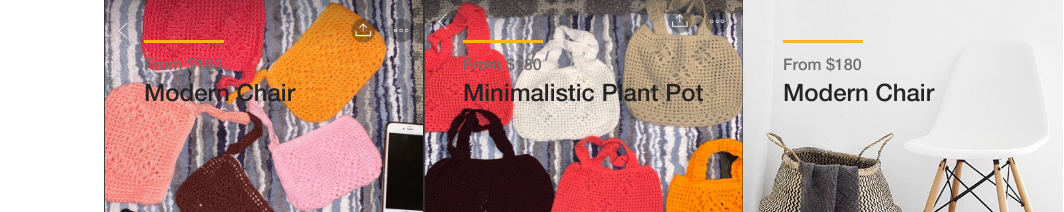
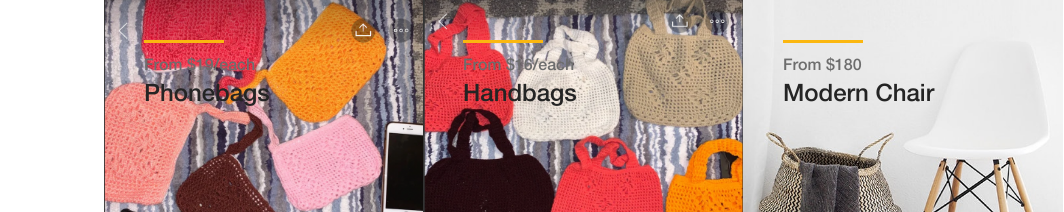
Before and after one commit to XinyiXiang/OKS, a plain HTML site: page index.html in a window 1280 px wide. Shown: the top 212 px of the page, 216-1280 px from the left. Drawn offline with Linux system fonts and the light colour scheme.

Commit message:
Changed the name for items

```diff
--- a/index.html
+++ b/index.html
@@ -108,8 +108,8 @@
                         <!-- Hover Content -->
                         <div class="hover-content">
                             <div class="line"></div>
-                            <p>From $180</p>
-                            <h4>Modern Chair</h4>
+                            <p>From $19/each</p>
+                            <h4>Phonebags</h4>
                         </div>
                     </a>
                 </div>
@@ -121,8 +121,8 @@
                         <!-- Hover Content -->
                         <div class="hover-content">
                             <div class="line"></div>
-                            <p>From $180</p>
-                            <h4>Minimalistic Plant Pot</h4>
+                            <p>From $16/each</p>
+                            <h4>Handbags</h4>
                         </div>
                     </a>
                 </div>
```
